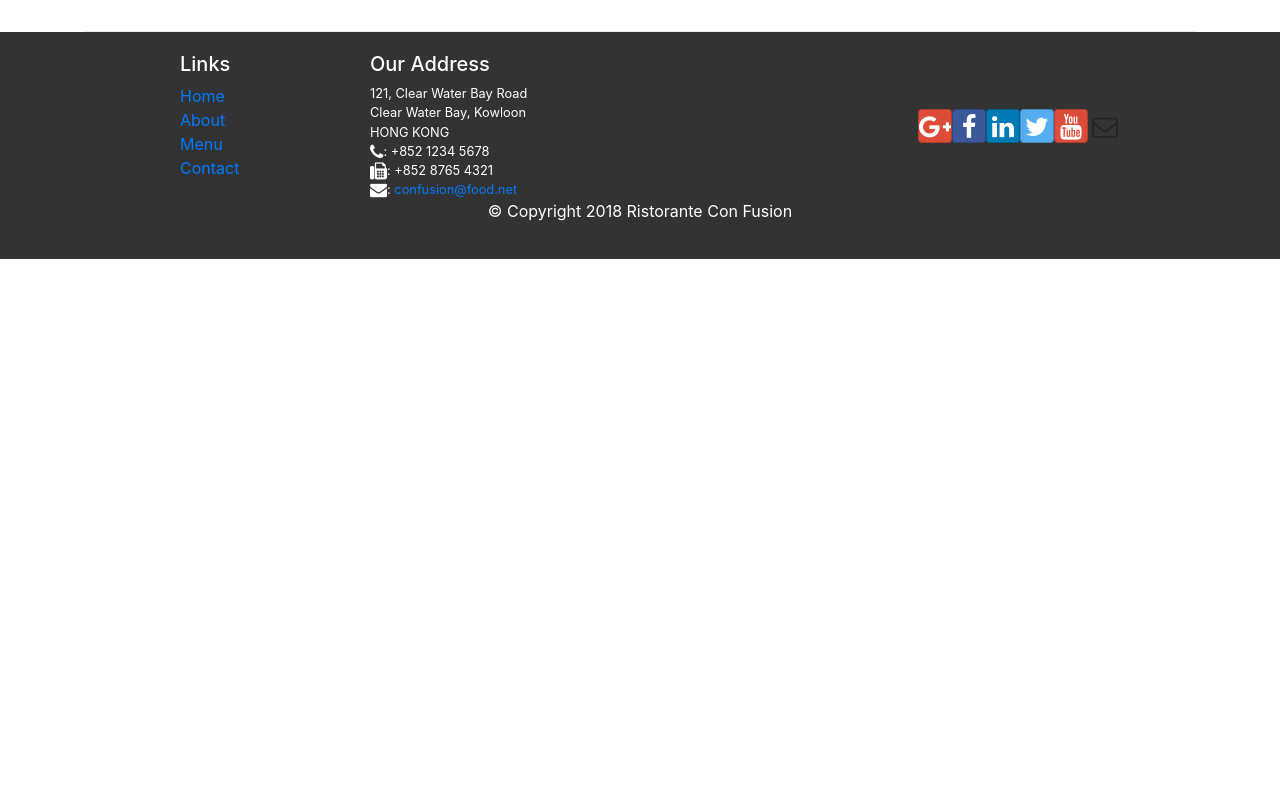
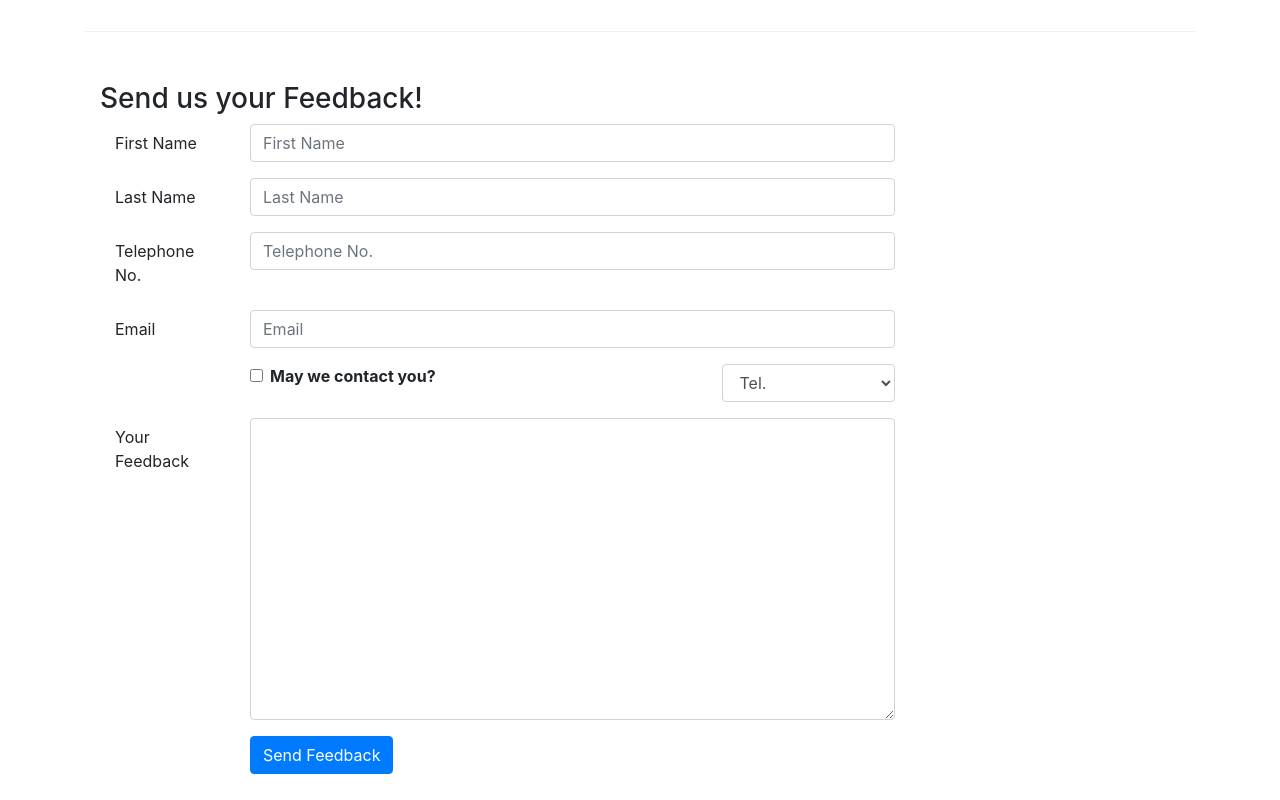
Before and after one commit to kunalx86/confusion-react-coursera, a React (Create React App) app: page /contact in a window 1280 px wide. Shown: the part 840-1640 px from the top of the page. Before the commit the page ends 1099 px from the top, so only its background shows below. Built offline with nearby package versions, Linux system fonts and the light colour scheme.

Commit message:
Added a controlled form in contact

```diff
--- a/src/components/Contact.js
+++ b/src/components/Contact.js
@@ -1,8 +1,38 @@
-import React from 'react';
-import { Breadcrumb, BreadcrumbItem } from 'reactstrap';
+import React, { Component } from 'react';
+import { Breadcrumb, BreadcrumbItem, Button, Col, Form, FormGroup, Input, Label } from 'reactstrap';
 import { Link } from 'react-router-dom';
 
-const Contact = props => {
+class Contact extends Component {
+  constructor(props) {
+    super(props);
+    this.state = {
+      firstName: '',
+      lastName: '',
+      telNum: '',
+      email: '',
+      agree: false,
+      contactType: 'Tel.',
+      message: '',
+    };
+    this.handleSubmit = this.handleSubmit.bind(this);
+    this.handleInputChange = this.handleInputChange.bind(this);
+  }
+
+  handleInputChange(e) {
+    const target = e.target
+    const value = target.type === 'checkbox' ? target.checked : target.value;
+    const name = target.name;
+    this.setState({
+      [name]: value,
+    });
+  }
+
+  handleSubmit(e) {
+    e.preventDefault();
+    console.log(`Current state: ${JSON.stringify(this.state)}`);
+  }
+
+  render() {
     return (
       <div className="container">
         <div className="row">
@@ -41,8 +71,127 @@
             </div>
           </div>
         </div>
+        <div className="row row-content">
+          <div className="col-12">
+            <h3>Send us your Feedback!</h3>
+            <div className="col-12 col-md-9">
+              <Form onSubmit={this.handleSubmit}>
+                <FormGroup row>
+                  <Label htmlFor="firstName" md={2}>
+                    First Name
+                  </Label>
+                  <Col md={10}>
+                    <Input
+                      type="text"
+                      id="firstName"
+                      name="firstName"
+                      placeholder="First Name"
+                      value={this.state.firstName}
+                      onChange={this.handleInputChange}
+                    />
+                  </Col>
+                </FormGroup>
+                <FormGroup row>
+                  <Label htmlFor="lastName" md={2}>
+                    Last Name
+                  </Label>
+                  <Col md={10}>
+                    <Input
+                      type="text"
+                      id="lastName"
+                      name="lastName"
+                      placeholder="Last Name"
+                      value={this.state.lastName}
+                      onChange={this.handleInputChange}
+                    />
+                  </Col>
+                </FormGroup>
+                <FormGroup row>
+                  <Label htmlFor="telNum" md={2}>
+                    Telephone No.
+                  </Label>
+                  <Col md={10}>
+                    <Input
+                      type="tel"
+                      id="telNum"
+                      name="telNum"
+                      placeholder="Telephone No."
+                      value={this.state.telNum}
+                      onChange={this.handleInputChange}
+                    />
+                  </Col>
+                </FormGroup>
+                <FormGroup row>
+                  <Label htmlFor="email" md={2}>
+                    Email
+                  </Label>
+                  <Col md={10}>
+                    <Input
+                      type="email"
+                      id="email"
+                      name="email"
+                      placeholder="Email"
+                      value={this.state.email}
+                      onChange={this.handleInputChange}
+                    />
+                  </Col>
+                </FormGroup>
+                <FormGroup row>
+                  <Col md={{size: 6, offset: 2}}>
+                    <FormGroup check>
+                      <Label check>
+                        <Input
+                          type="checkbox"
+                          name="agree"
+                          checked={this.state.agree}
+                          onChange={this.handleInputChange}
+                        />
+                        {' '}
+                        <strong>May we contact you?</strong>
+                      </Label>
+                    </FormGroup>
+                  </Col>
+                  <Col md={{size: 3, offset: 1}}>
+                    <Input
+                      type="select"
+                      name="contactType"
+                      value={this.state.contanctType}
+                      onChange={this.handleInputChange}
+                    >
+                      <option>Tel.</option>
+                      <option>Email</option>
+                    </Input>
+                  </Col>
+                </FormGroup>
+                <FormGroup row>
+                  <Label htmlFor="message" md={2}>
+                    Your Feedback
+                  </Label>
+                  <Col md={10}>
+                    <Input
+                      type="textarea"
+                      rows="12"
+                      id="message"
+                      name="message"
+                      value={this.state.message}
+                      onChange={this.handleInputChange}
+                    />
+                  </Col>
+                </FormGroup>
+                <FormGroup row>
+                  <Col md={{size: 10, offset: 2}}>
+                    <Button type="submit" color="primary">
+                      Send Feedback
+                    </Button>
+                  </Col>
+                </FormGroup>
+              </Form>
+            </div>
+          </div>
+        </div>
       </div>
     );
   }
+}
 
 export default Contact;
```
Lines whose indentation alone changed are shown as unchanged.
